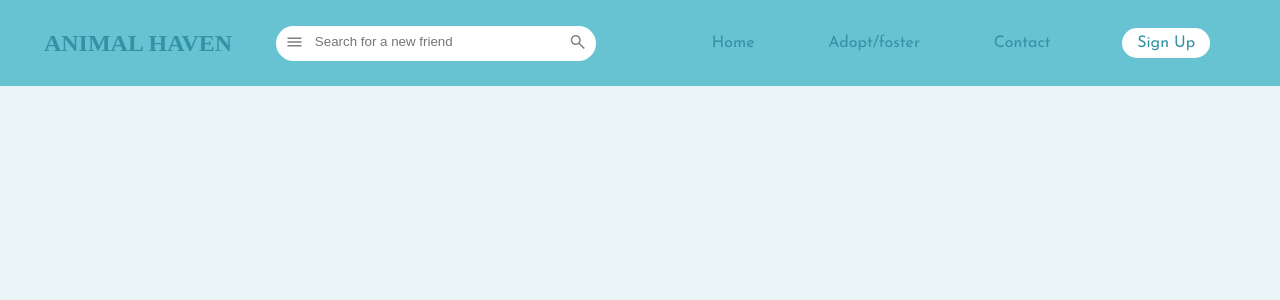
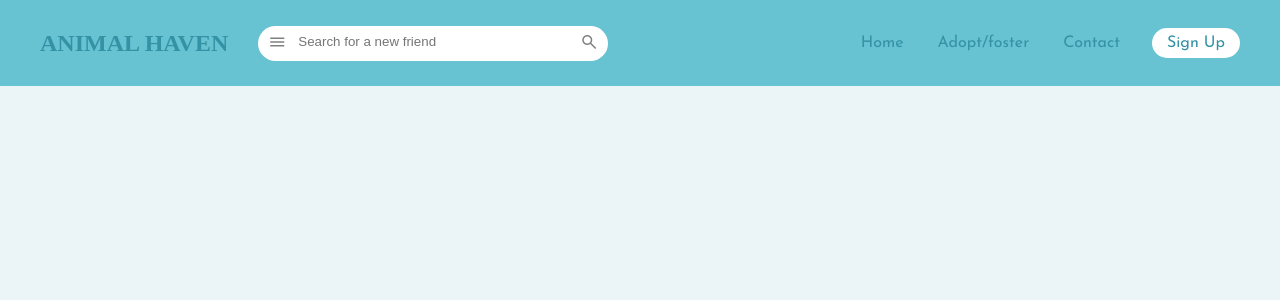
Before and after one commit to AllenHyun/Animal_Haven, an Angular app in the folder animal-haven/: page / in a window 1280 px wide. Shown: the top 300 px of the page. Built offline with nearby package versions, Linux system fonts and the light colour scheme; a web font is replaced by a local one.

Commit message:
Special header for login and register

```diff
--- a/animal-haven/src/app/components/header/header.css
+++ b/animal-haven/src/app/components/header/header.css
@@ -4,7 +4,10 @@ header{
   width:100%;
   height:86px;
   display:flex;
-  justify-content:space-around;
+  justify-content:space-between;
+  align-items:center;
+  padding: 0 40px;
+  box-sizing: border-box;
 }
 h1{
   color:#3393A4;
@@ -37,7 +40,7 @@ input{
 #searchanimals{
   background-color:white;
   border-radius:25px;
-  width:50%;
+  width:350px;
   height:35px;
   display:flex;
   align-items:center;
@@ -48,11 +51,16 @@ input{
   margin-top:1%;
 }
 .section-header{
-  width:50%;
   display:flex;
-  justify-content:space-evenly;
+  justify-content:flex-start;
   align-items:center;
+  gap: 30px;
 }
+
+header section:last-child {
+  justify-content: flex-end;
+}
+
 .button-header{
   background-color:transparent;
   border-color:transparent;
--- a/animal-haven/src/app/components/header/header.html
+++ b/animal-haven/src/app/components/header/header.html
@@ -3,19 +3,23 @@
 
   <section class="section-header">
     <h1>ANIMAL HAVEN</h1>
+    @if (router.url !== '/sign-up') {
     <form method="GET" id="searchanimals">
       <button  class="button-searcher" type="submit"><span class="material-symbols-outlined">menu</span></button>
       <input type="text" name="search_animals" placeholder="Search for a new friend" required/>
       <button  class="button-searcher" type="submit"><span class="material-symbols-outlined">search</span></button>
     </form>
+    }
 
   </section>
 
-  <section class="section-header">
+  @if (router.url !== '/sign-up') {
+    <section class="section-header">
     <button class="button-header">Home</button>
     <button class="button-header">Adopt/foster</button>
     <button class="button-header">Contact</button>
     <button routerLink="/sign-up" id="sign-up-button" class="button-header">Sign Up</button>
   </section>
+  }
 
 </header>
```
Also changed, not shown: animal-haven/src/app/components/header/header.ts (+5 -2 lines).
